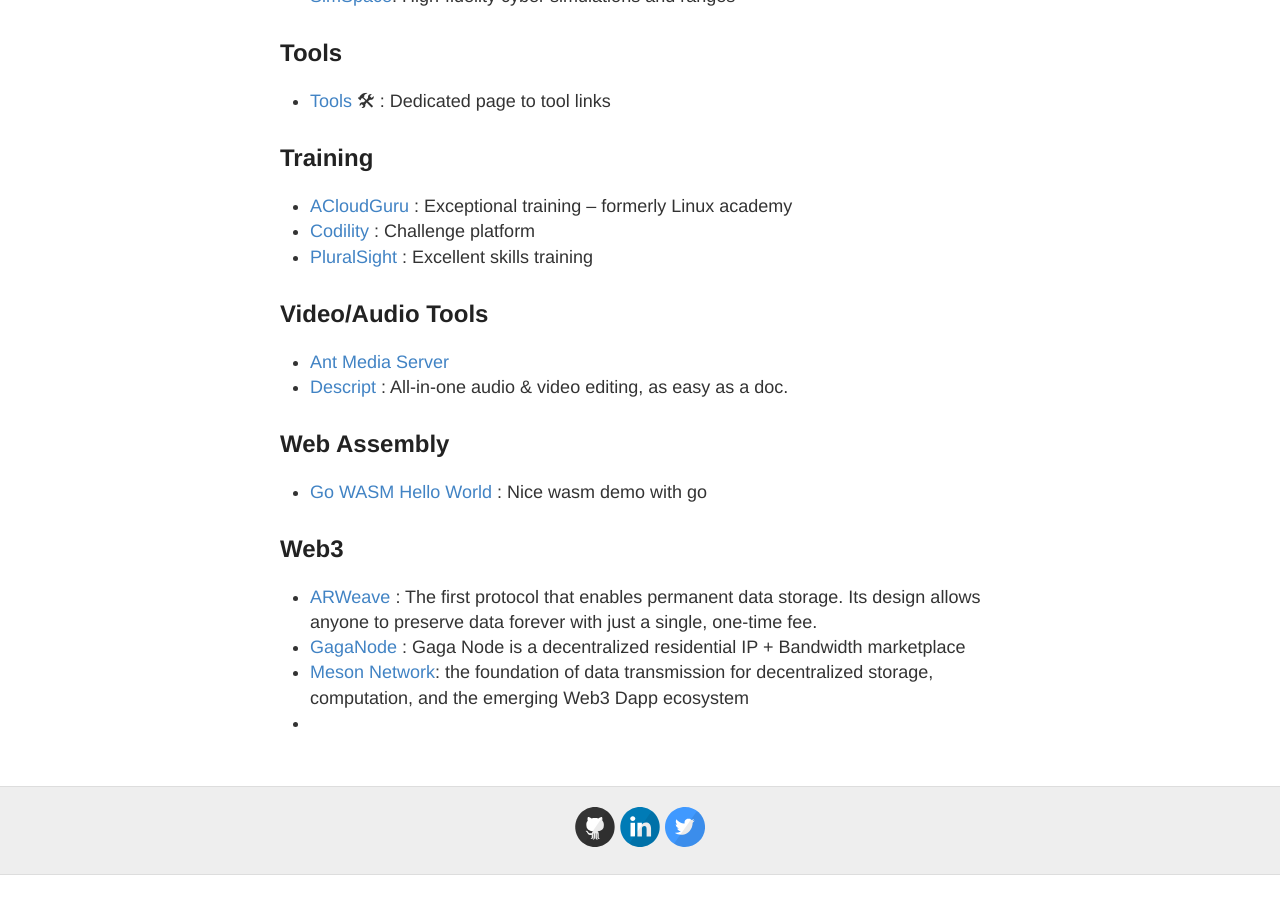
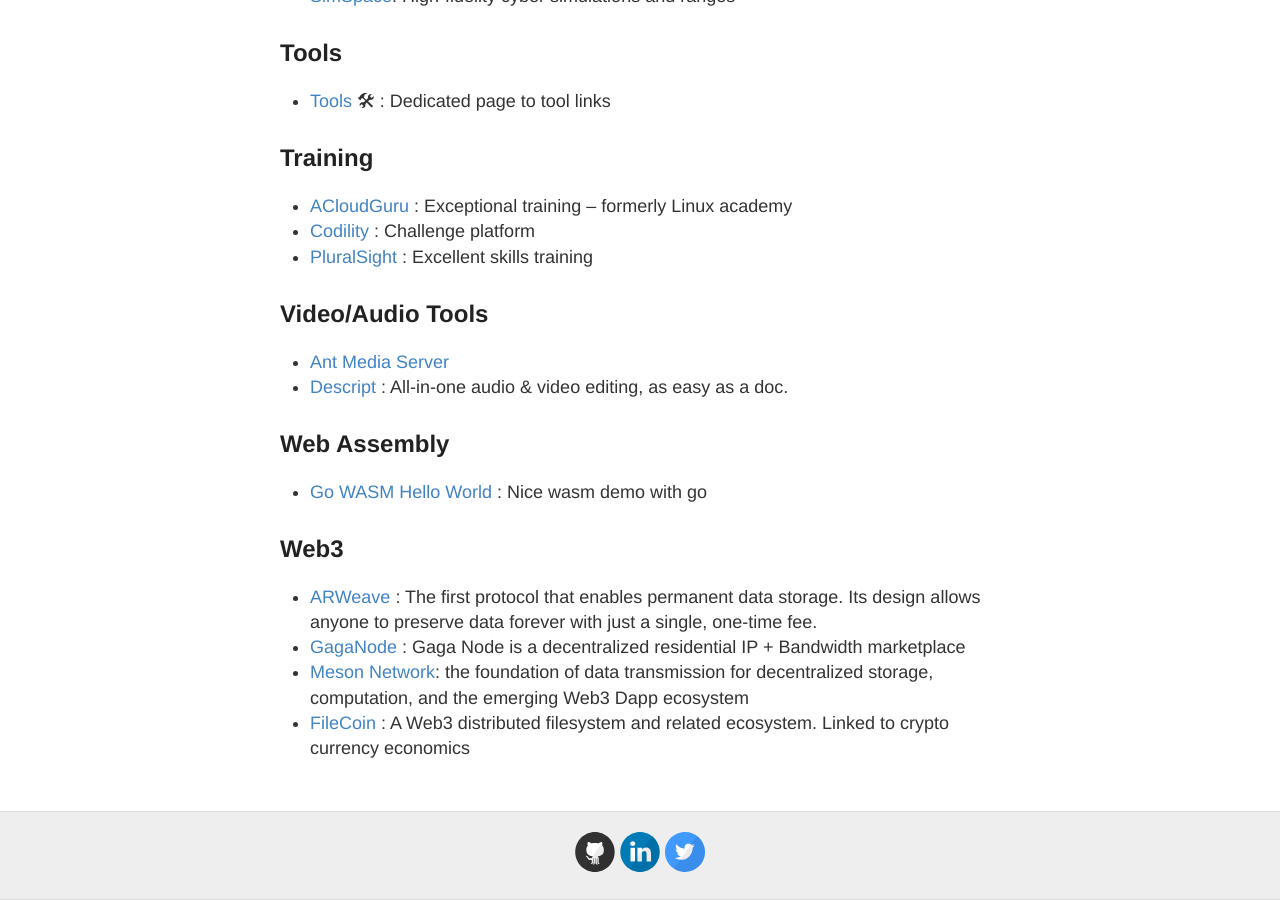
Before and after one commit to stevehenderson/stevehenderson.github.io, a Jekyll site: the page built from links.md, in a window 1280 px wide and 900 px high, scrolled down 4621 px. Built offline with Jekyll 4.4.1, drawn with Linux system fonts in a browser that asks for light colours; before the commit the page ends 5496 px from its top, so only the background shows below that.

Commit message:
Update links.md

```diff
--- a/links.md
+++ b/links.md
@@ -167,4 +167,4 @@
   * [ARWeave](https://arwiki.wiki/#/en/main) : The first protocol that enables permanent data storage. Its design allows anyone to preserve data forever with just a single, one-time fee.
   * [GagaNode](https://www.gaganode.com/) : Gaga Node is a decentralized residential IP + Bandwidth marketplace
   * [Meson Network](https://www.meson.network/): the foundation of data transmission for decentralized storage, computation, and the emerging Web3 Dapp ecosystem
-  *
+  * [FileCoin](https://filecoin.io/build/#intro) : A Web3 distributed filesystem and related ecosystem.  Linked to crypto currency economics
```
